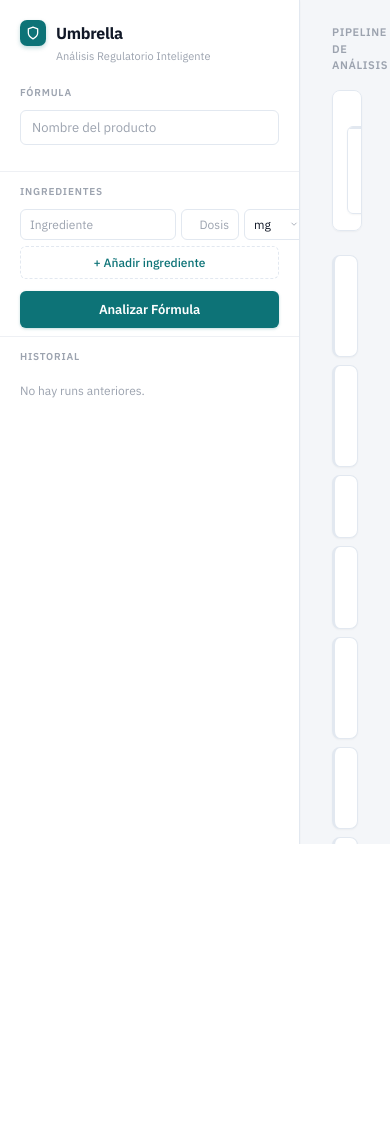
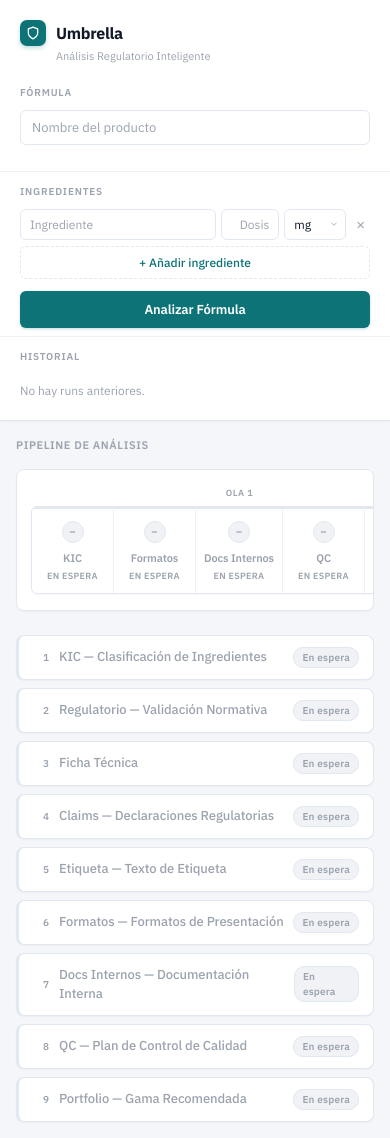
Before and after one commit to jariass2/umbrella, a Flask app: page / in a window 390 px wide. Before the commit the page ends 844 px from the top, so only its background shows below. Run offline with Flask 3, Linux system fonts and the light colour scheme; data that the repository does not hold is empty; some libraries are stand-ins or nearby versions.

Commit message:
fix(qa): ISSUE-002 + ISSUE-003 — accesibilidad de teclado y layout responsive
ISSUE-002 (accesibilidad): las tarjetas de agente y los items del historial
eran divs clicables sin acceso por teclado ni ARIA.
- result-header expandible: role=button, tabindex=0, aria-expanded (sincronizado
  en toggleCard/restoreExpanded) y activación con Enter/Espacio.
- history-item: role=button, tabindex=0, aria-label y handler de teclado
  (Enter/Espacio) que dispara el hx-get; se suprime el scroll del Espacio.
- foco visible (:focus-visible) en ambos controles.

ISSUE-003 (responsive): por debajo de 768px el contenido del pipeline quedaba
recortado. Media query que apila el sidebar sobre el main a ancho completo.

Co-Authored-By: Claude Opus 4.8 <noreply@anthropic.com>

```diff
--- a/dashboard/static/css/style.css
+++ b/dashboard/static/css/style.css
@@ -904,3 +904,33 @@ body {
 ::-webkit-scrollbar-track { background: transparent; }
 ::-webkit-scrollbar-thumb { background: var(--border); border-radius: 3px; }
 ::-webkit-scrollbar-thumb:hover { background: var(--text-muted); }
+
+/* === ACCESSIBILITY: visible keyboard focus on div-based controls === */
+.result-header:focus-visible,
+.history-item:focus-visible {
+  outline: 2px solid var(--primary, #0D7377);
+  outline-offset: -2px;
+  border-radius: var(--radius-sm);
+}
+
+/* === RESPONSIVE: stack sidebar above main on narrow screens === */
+@media (max-width: 768px) {
+  .app {
+    flex-direction: column;
+    height: auto;
+    min-height: 100vh;
+    overflow: visible;
+  }
+  .sidebar {
+    width: 100%;
+    min-width: 0;
+    height: auto;
+    max-height: 50vh;
+    border-right: none;
+    border-bottom: 1px solid var(--border);
+  }
+  .main {
+    overflow-y: visible;
+    padding: 16px;
+  }
+}
--- a/dashboard/templates/index.html
+++ b/dashboard/templates/index.html
@@ -68,6 +68,8 @@
       <div class="section-label">Historial</div>
       {% for run in runs %}
       <div class="history-item {{ 'active' if run.id == selected_run_id else '' }}"
+           role="button" tabindex="0"
+           aria-label="Ver análisis {{ run.product_name or 'Sin nombre' }} (#{{ run.id }})"
            hx-get="/run/{{ run.id }}" hx-target="#main-content" hx-swap="innerHTML">
         <div class="history-dot {% if run.status == 'completed' %}done{% elif run.status == 'running' %}running{% elif run.status == 'error' %}error{% elif run.status == 'cancelled' %}cancelled{% else %}other{% endif %}"></div>
         <div class="history-info">
@@ -139,6 +141,7 @@ function toggleCard(header) {
   if (!body) return;
   const expanded = body.classList.toggle('collapsed') === false;
   card.classList.toggle('expanded', expanded);
+  header.setAttribute('aria-expanded', expanded ? 'true' : 'false');
   const agent = card.dataset.agent;
   if (agent) {
     if (expanded) expandedAgents.add(agent); else expandedAgents.delete(agent);
@@ -152,10 +155,23 @@ function restoreExpanded() {
       if (body) {
         body.classList.remove('collapsed');
         card.classList.add('expanded');
+        const header = card.querySelector('.result-header');
+        if (header) header.setAttribute('aria-expanded', 'true');
       }
     }
   });
 }
+
+// Keyboard activation for history items (role=button divs with hx-get).
+// Enter/Space loads the run; Space's default scroll is suppressed.
+document.body.addEventListener('keydown', function(evt) {
+  if (evt.key !== 'Enter' && evt.key !== ' ') return;
+  const item = evt.target.closest && evt.target.closest('.history-item');
+  if (item && evt.target === item) {
+    evt.preventDefault();
+    item.click();
+  }
+});
 
 document.addEventListener('DOMContentLoaded', () => { renderMarkdown(); restoreExpanded(); });
 document.body.addEventListener('htmx:afterSwap', () => { renderMarkdown(); restoreExpanded(); });
--- a/dashboard/templates/partials/main_content.html
+++ b/dashboard/templates/partials/main_content.html
@@ -50,7 +50,9 @@
   {% if status == 'completed' and data %}
   {% set headline = data | agent_headline(agent) %}
   <div class="result-card card-done" data-agent="{{ agent }}">
-    <div class="result-header" onclick="toggleCard(this)">
+    <div class="result-header" role="button" tabindex="0" aria-expanded="false"
+         onclick="toggleCard(this)"
+         onkeydown="if(event.key==='Enter'||event.key===' '){event.preventDefault();toggleCard(this);}">
       <div class="result-header-left">
         <span class="result-num">{{ loop.index }}</span>
         <div>
```
